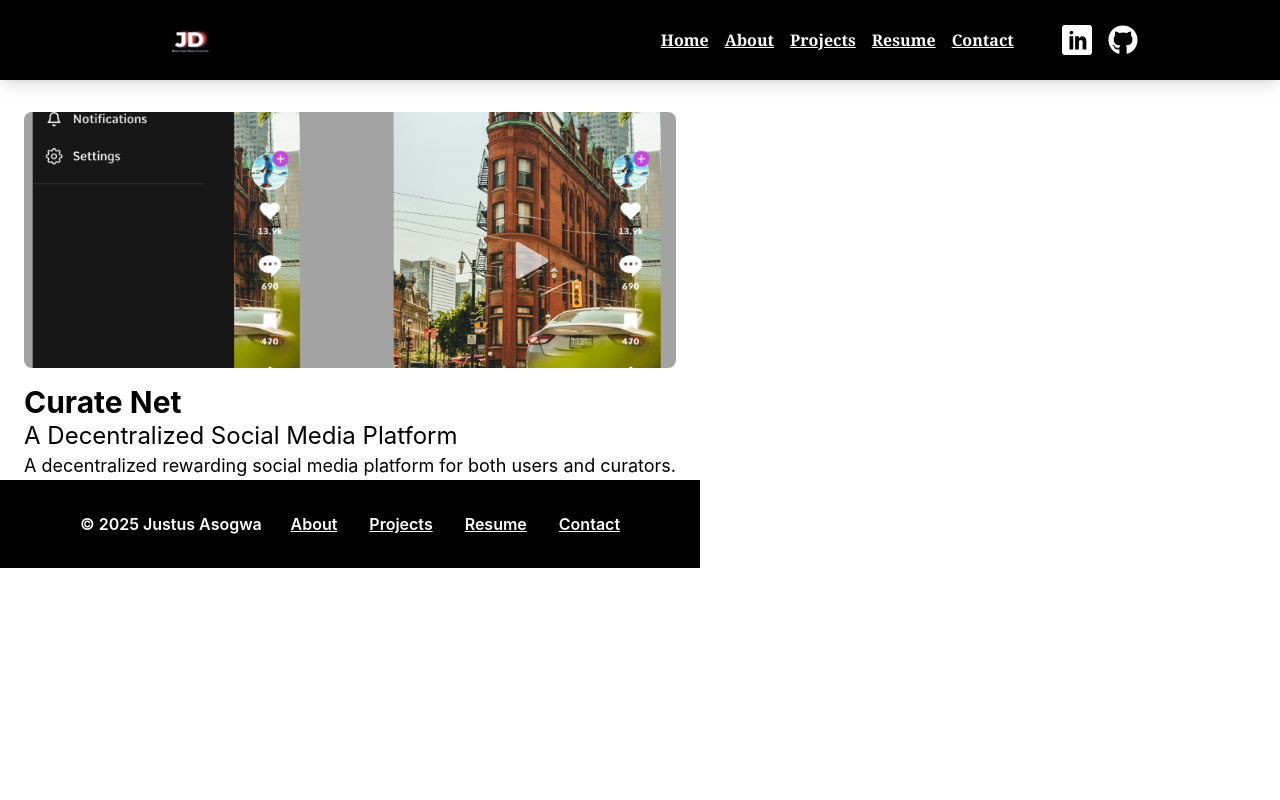
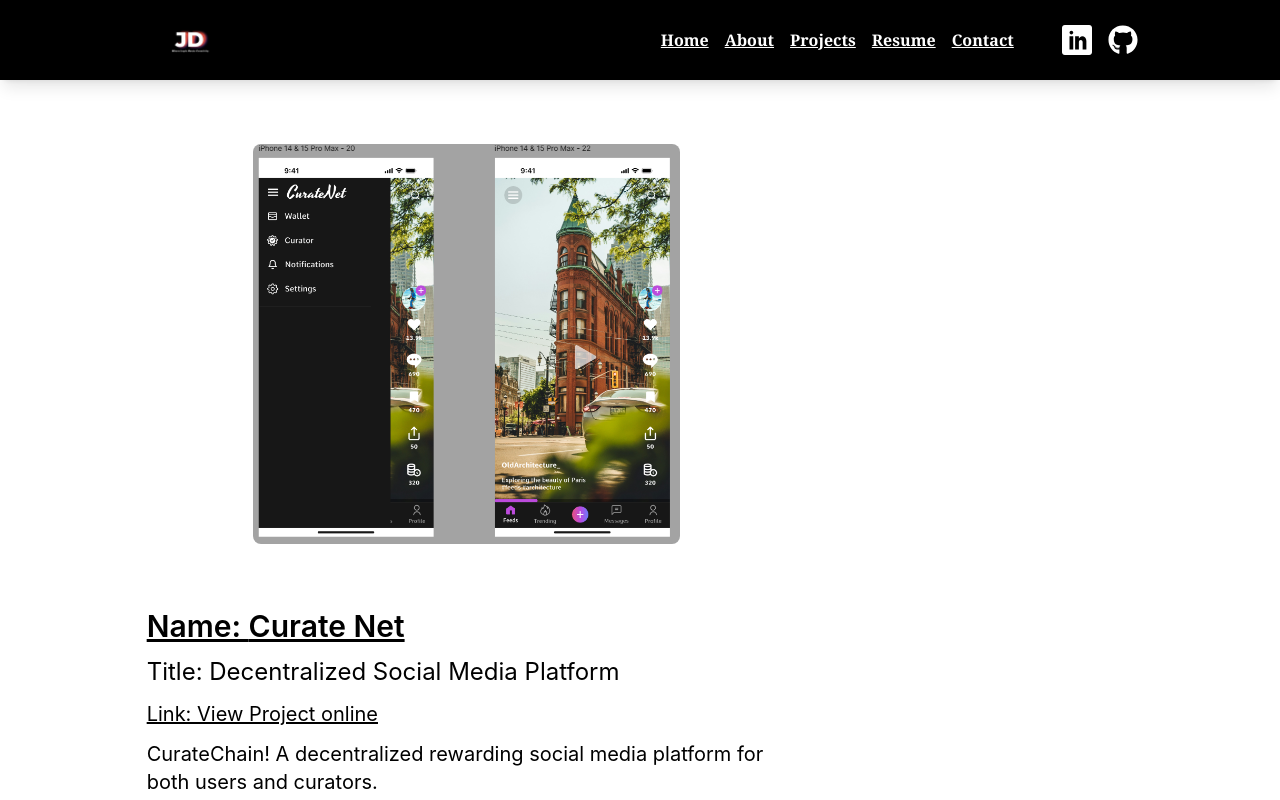
Before and after one commit to Ajay-hum/Portfolio, a React (Vite) app: page /Portfolio/projectview/1 in a window 1280 px wide. Shown: the top 800 px of the page. Built offline with nearby package versions, Linux system fonts and the light colour scheme.

Commit message:
Break Deployment

```diff
--- a/public/data.json
+++ b/public/data.json
@@ -4,20 +4,23 @@
     "imgSrc": "curate.png",
     "name": "Curate Net",
     "title": "Decentralized Social Media Platform",
-    "description": "A decentralized rewarding social media platform for both users and curators."
+    "link": "https://github.com/Joycrown/CurateNetProject.git",
+    "description": "CurateChain! A decentralized rewarding social media platform for both users and curators."
   },
   {
     "id": 2,
     "imgSrc": "curate.png",
-    "name": "Project Two",
-    "title": "Another Cool Project",
-    "description": "Description of another great project."
+    "name": "Konga Website",
+    "title": "A shopping website",
+    "link": "https://ajay-hum.github.io/Konga-Site/",
+    "description": "I'm Justus - A Frontend developer based in Lagos, Nigeria. With a strong foundation in modern web technologies and a keen eye for design, I specialize in building responsive, user-friendly, and visually appealing web interfaces. With every line of code, I transform innovative ideas into seamless digital experiences that delight users and solve real-world problems.."
   },
   {
     "id": 3,
     "imgSrc": "curate.png",
-    "name": "Project Three",
-    "title": "Cat Facts Generator",
-    "description": "A decentralized rewarding social media platform for both users and curators."
+    "name": "Travel and Tours",
+    "title": "Travel and tours booking website",
+    "link": "https://github.com/Ajay-hum/Travel-and-Tours-website",
+    "description": "Welcome to BonVoyage, your guide to extraordinary places. This application allows users to explore and book exciting travel packages to various destinations around the world."
   }
 ]
--- a/src/Pages/Contact.jsx
+++ b/src/Pages/Contact.jsx
@@ -13,7 +13,7 @@ export default function Contact() {
         <div className="flex flex-col gap-3 p-2 xl:px-16 md:pt-16 md:w-1/2 md:h-[30rem]">
           <h1 className="lg:text-6xl md:text-4xl font-bold text-3xl">contact.</h1>
           <p className="lg:text-3xl md:text-2xl text-lg">Get with me via social media or send me an email.</p>
-          <div className="flex lg:gap-32 md:gap-20 gap-10 p-4"> {/* Add flex and gap for spacing */}
+          <div className="flex lg:gap-32 md:gap-20 gap-10 p-4"> {/* I added flex and gap for spacing */}
             <a href="https://www.linkedin.com/in/justus-asogwa-726427293" target="_blank" rel="noopener noreferrer" className="flex items-center">
               <ImLinkedin className="hover:text-blue-400 text-4xl sm:text-3xl md:text-4xl lg:text-5xl" />
               <p className="ml-2 font-semibold text-lg">LinkedIn</p>
--- a/src/Pages/Projectsview.jsx
+++ b/src/Pages/Projectsview.jsx
@@ -1,5 +1,5 @@
 import { useEffect, useState } from 'react';
-import { useParams } from 'react-router-dom';
+import { useParams, Link } from 'react-router-dom';
 // import projectsData from '../data/projects.json';
 import curateImg from '../Assets/ProjectImgs/curate.png';
 
@@ -31,11 +31,18 @@ export default function Projectsview() {
   }
 
   return (
-    <div className="container mx-auto px-6 pt-28">
-      <img src={images[project.imgSrc]} alt={project.name} className="w-full h-64 object-cover rounded-lg mb-4" />
-      <h1 className="text-3xl font-bold">{project.name}</h1>
-      <p className="text-2xl">A {project.title}</p>
-      <p className="text-lg">{project.description}</p>
+    <div className="pt-20 pb-10">
+      <div className='flex flex-col justify-center items-center gap-2 m-7 md:m-10'>
+        <div className="md:w-2/3 lg:w-2/4 md:h-96 lg:my-6 pb-12 items-start">
+          <img src={images[project.imgSrc]} alt={project.name} className="w-full md:h-[25rem] h-96 object-cover rounded-lg mb-4" />
+        </div>
+        <div className='flex flex-col gap-3 md:text-start text-center w-3/4 mt-4 md:mt-12'>
+          <h1 className="text-2xl lg:text-3xl font-semibold underline">Name: {project.name}</h1>
+          <p className="text-2xl">Title: {project.title}</p>
+          <a href={project.link} className='text-xl underline'>Link: View Project online</a>
+          <p className="md:text-xl leading-relaxed">{project.description}</p>
+        </div>
+      </div>
     </div>
   );
 }
```
Also changed, not shown: src/.ipynb_checkpoints/App-checkpoint.jsx (added), 1 other file (tests, documents, lock files or other folders).
